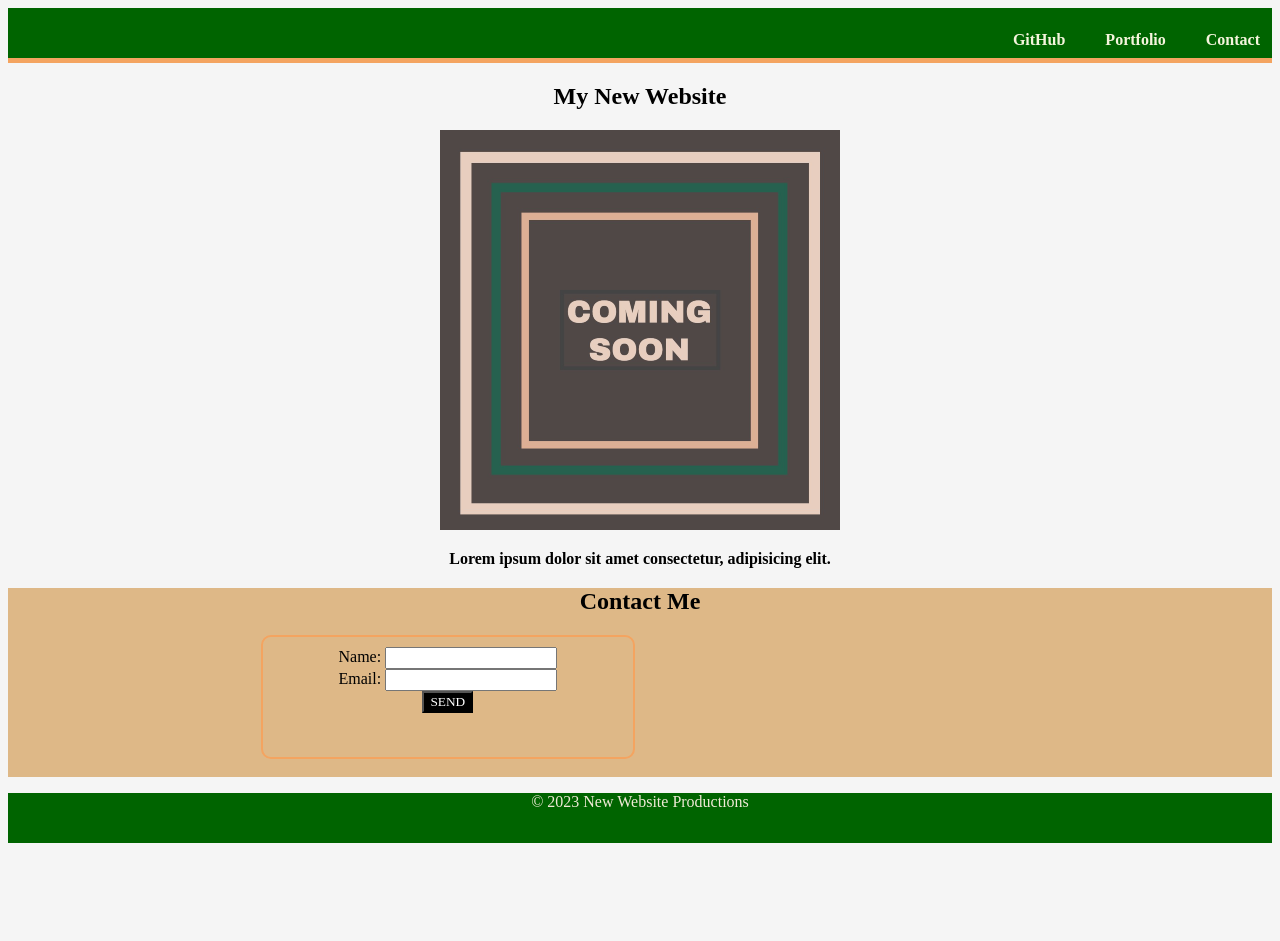
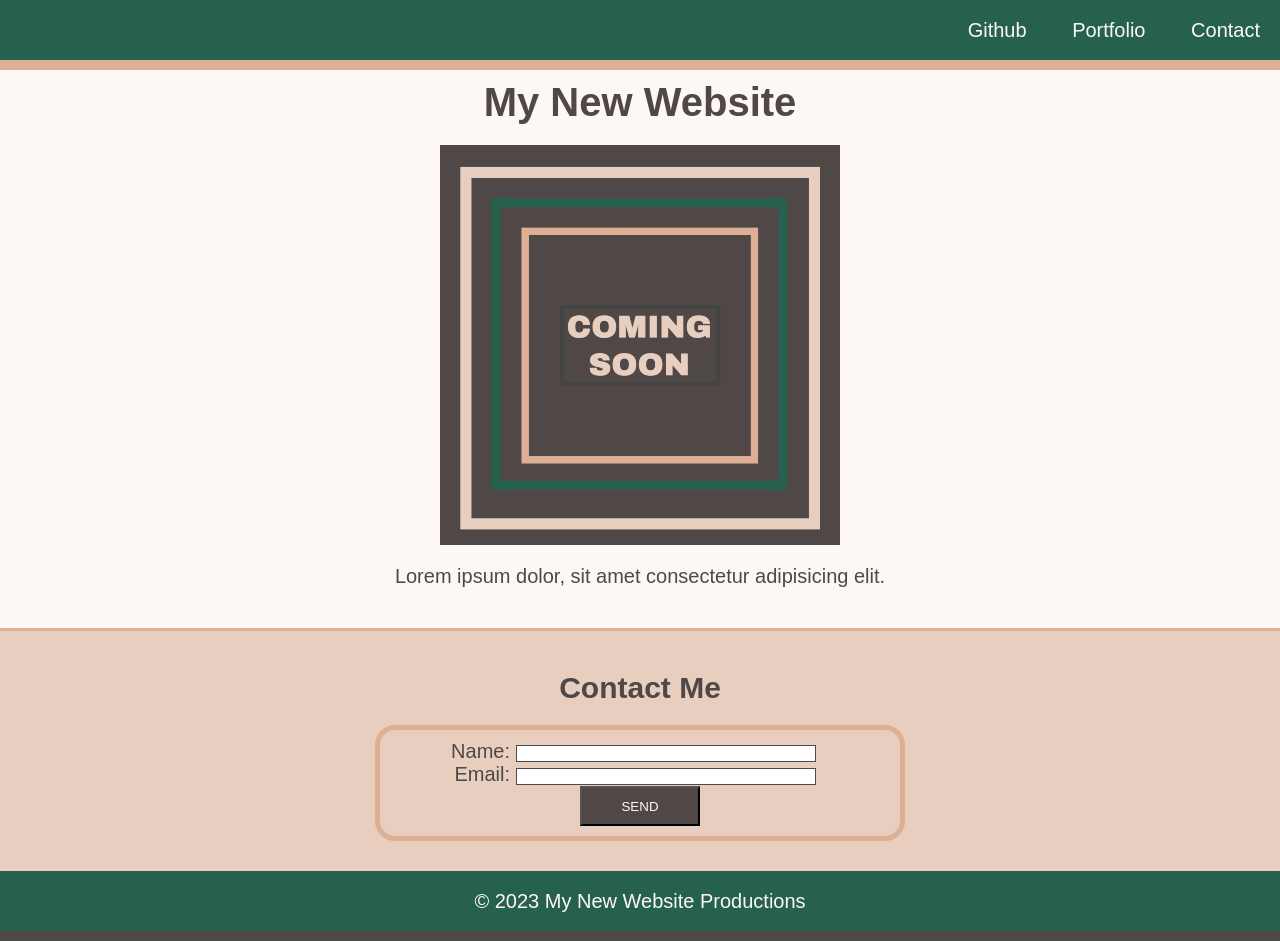
Before and after one commit to VictorSamuel-dev/My_New_Website, a plain HTML site: page index.html in a window 1280 px wide. Before the commit the page ends 851 px from the top, so only its background shows below. Drawn offline with Linux system fonts and the light colour scheme.

Commit message:
modified

```diff
--- a/assets/css/style.css
+++ b/assets/css/style.css
@@ -1,73 +1,113 @@
-/* TODO: Label selector type */
+/* Universal Selector */
 * {
-    font-family: "Times New Roman", "Times", sans-serif;
+    margin:0;
+    padding:0;
   }
 
-/* TODO: Label selector type */
+  /* Element Selectors */
   body {
-  background-color: whitesmoke;
-  text-align: center;
+    position: relative;
+    font-family: "Goudy Bookletter 1911", sans-serif;
+    font-size: 20px;
+    background-color: #FDF8F5;
+    color: #4F4846;
+  }
+
+  h1,
+  h2 {
+    margin: 20px;
+  }
+
+  main {
+    padding: 60px 0;
+  }
+
+  li {
+    display: inline;
+    padding: 0px 20px;
+    text-decoration: none;
+  }
+
+  a {
+    text-decoration: none;
+    color: #FDF8F5;
   }
 
   header,
   footer {
+    height: 60px;
     width: 100%;
-  height: 50px;
-  color: #f0ead6;
-  background-color: darkgreen;
-  text-align: center;
-}
-header {
-    border-bottom: 5px solid sandybrown;
-}
-figure {
-  width: 200px;
-  background-color: #f0ead6;
+    line-height: 60px;
+    background-color: #266150;
   }
 
-/* TODO: Label selector type */
-.highlighted-text {
-  font-weight: bolder;
+  header {
+    position: fixed;
+    border-bottom: 10px solid #DDAF94;
   }
 
-/* TODO: Label selector type */
-#contact-section {
-  background-color: burlywood
+  footer {
+    position: absolute;
+    margin-top: 0;
+    bottom: 0;
+    border-bottom: 10px solid #4F4846;
+    color: #FDF8F5;
   }
 
-.highlighted-text {
-    list-style: none;
+  figure {
+    margin-bottom: 40px;
   }
 
-.header {
-    text-align: right;
-    top: 15px;
-    position: absolute;
-    right: 0px;
-    display: flex;
-
+  img {
+    display: block;
+    margin: 20px auto;
   }
 
-.header li {
-    margin: 20px;
-    margin-top: 0px;
+  section {
+    margin-bottom: 0;
+    padding: 20px 10px 40px 10px;
+    border-top: 3px solid #DDAF94;
+    background-color:  #E8CEBF;
   }
 
-.header a {
-    text-decoration: none;
-    color: beige;
+  form {
+    /* Center the form on the page */
+    margin: 0 auto;
+    width: 500px;
+    padding: 10px;
+    border: 5px solid #DDAF94;
+    border-radius: 20px;
   }
 
-.input-container {
-    border: 2px solid sandybrown;
-    width: 350px;
-    height: 100px;
-    border-radius: 10px;
-    margin-left: 20%;
-    padding: 10px;
+  label {
+    display: inline-block;
+    width: 100px;
+  }
+
+  input,
+  textarea {
+    box-sizing: border-box;
+    width: 300px;
+    border: 1px solid #4F4846;
+  }
+
+  textarea {
+    vertical-align: top;
+    height: 60px;
   }
 
   button {
-    background-color: black;
-    color: white;
+    height: 40px;
+    width: 120px;
+    background-color: #4F4846;
+    color: #FDF8F5;
   }
+
+  /* Class Selectors */
+  .text-center {
+    text-align: center;
+  }
+
+  .text-right {
+    text-align: right;
+  }
--- a/index.html
+++ b/index.html
@@ -4,48 +4,49 @@
   <meta charset="UTF-8">
   <meta name="viewport" content="width=device-width, initial-scale=1.0">
   <link rel="stylesheet" type="text/css" href="./assets/css/style.css">
-    <title>CSS Selectors</title>
+  <title>My Landing Page</title>
 </head>
 
 <body>
   <header>
-        <ul class="highlighted-text header">
-            <li><a href="https://github.com/VictorSamuel-dev">GitHub</a></li>
-            <li><a href="#">Portfolio</a></li>
-            <li><a href="mailto:victorsamuel196@gmail.com">Contact</a></li>
+    <nav class="text-right">
+      <ul>
+        <li> <a href="https://github.com/VictorSamuel-dev/">Github</a></li>
+        <li> <a href="#">Portfolio</a></li>
+        <li> <a href="#contact">Contact</a></li>
       </ul>
+    </nav>
   </header>
 
   <main>
-      <section>
-        <center>
-        <h2>My New Website</h2>
-          <img src="./assets/image-1.png" alt="placeholder image with text reading 200 width 200 height"/>
-        <p class="highlighted-text">Lorem ipsum dolor sit amet consectetur, adipisicing elit.</p>
-    </center>
-      </section>
-
-      <section id="contact-section">
-        <h2>Contact Me</h2>
-        <div class="input-container">
-            <div>
-
-                <label for="name">Name:</label>
-                <input id="name" type="text">
+    <h1 class="text-center">My New Website</h1>
+    <figure>
+      <img src="./assets/image-1.png" alt="Graphic with Coming Soon text">
+      <figcaption class="text-center">Lorem ipsum dolor, sit amet consectetur adipisicing elit.</figcaption>
+    </figure>
+    <section id="contact">
+      <h2 class="text-center">Contact Me</h2>
+      <form>
+        <ul>
+          <li>
+            <label class="text-right" for="name">Name:</label>
+            <input type="text" id="name" name="user-name">
+          </li>
+          <li>
+            <label class="text-right" for="email">Email:</label>
+            <input type="text" id="email" name="user-email">
+          </li>
+        </ul>
+        <div class="text-center">
+          <button type="submit">SEND</button>
         </div>
-        <div>
-            <label for="email">Email:</label>
-            <input id="email" type="text">
-        </div>
-            <button>SEND</button>
-        </div>
-        <br>
+      </form>
     </section>
   </main>
 
-    <footer>
-      <p>© 2023 New Website Productions</p>
+  <footer class="text-center">
+    © 2023 My New Website Productions
   </footer>
+
 </body>
-
 </html>
```
Lines whose indentation alone changed are shown as unchanged.
